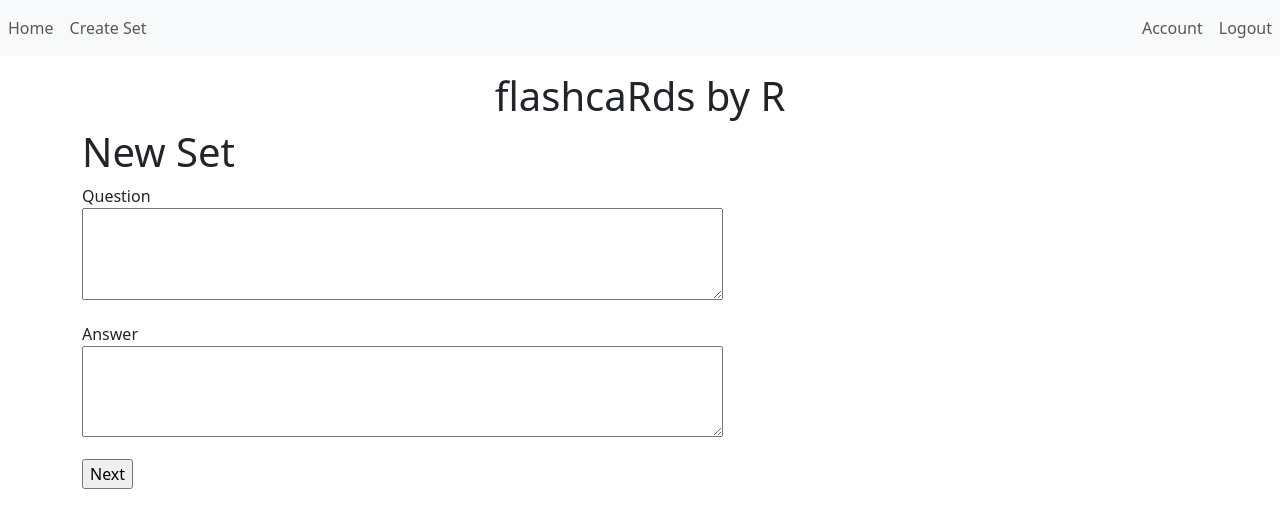
After one commit to rotimijoseph/flashcards-app, a Flask app: page /create in a window 1280 px wide. The commit adds this page. Shown: the top 528 px of the page. Run offline with Flask 3, Linux system fonts and the light colour scheme; a user stored in the database is signed in.

Commit message:
added the start of the flashcard functionality, able to write questions and answers which are stored in database, not yet able to see the questions and answers

```diff
--- a/app/forms.py
+++ b/app/forms.py
@@ -17,3 +17,8 @@ class LoginForm(FlaskForm):
     username = StringField('Username', validators=[DataRequired(), Length(min=2, max=20)])
     password = PasswordField('Password', validators=[DataRequired()])
     submit = SubmitField('Login')
+
+class FlashCardForm(FlaskForm):
+    question = TextAreaField('Question', validators=[DataRequired()])
+    answer = TextAreaField('Answer', validators=[DataRequired()])
+    next = SubmitField('Next')
--- a/app/templates/base.html
+++ b/app/templates/base.html
@@ -11,6 +11,7 @@
     <nav class="navbar navbar-expand-lg navbar-light bg-light mb-3">
         <ul class="navbar-nav me-auto">
             <li class="nav-item active"><a class="nav-link" href="{{ url_for ('home')}}">Home</a></li>
+            <li class="nav-item active"><a class="nav-link" href="{{ url_for ('create')}}">Create Set</a></li>
         </ul>
         <ul class="navbar-nav ms-auto"> <!-- ms auto moves item to far right, while me auto keeps it on the left -->
             {% if current_user.is_authenticated %}
--- /dev/null
+++ b/app/templates/create.html
@@ -0,0 +1,32 @@
+{% extends "base.html" %}
+
+{% block content %}
+
+<style>
+    .input-field {
+        width: 70ch;
+        height: 10ch
+    }
+</style>
+
+
+<h1> {{ title }}</h1>
+
+<form method="POST" action="{{ url_for('create') }}" novalidate>
+    {{ form.hidden_tag() }}
+    <div class="mb-3">
+        {{ form.question.label}}<br/>{{ form.question(class="input-field") }}
+        {% for error in form.question.errors %}
+            <span style="color: red;">[{{ error }}]</span>
+        {% endfor %}
+    </div>
+    <div class="mb-3">
+        {{ form.answer.label}}<br/>{{ form.answer(class="input-field") }}
+        {% for error in form.answer.errors %}
+            <span style="color: red;">[{{ error }}]</span>
+        {% endfor %}
+    </div>
+    <div class="mb-3">{{ form.next() }}</div>
+</form>
+
+{% endblock %}
--- a/app/views.py
+++ b/app/views.py
@@ -1,8 +1,9 @@
 from flask import render_template, redirect, url_for, flash, request
 from app import app, db, bcrypt
-from app.forms import RegisterForm, LoginForm
-from app.models import User
+from app.forms import RegisterForm, LoginForm, FlashCardForm
+from app.models import User, FlashCard
 from flask_login import login_user, current_user, logout_user, login_required
+from sqlalchemy.exc import SQLAlchemyError
 
 @app.route("/")
 def home():
@@ -37,7 +38,8 @@ def login():
         if user and bcrypt.check_password_hash(user.password, form.password.data):
             login_user(user)  # remember=form.remember.data
             next_page = request.args.get('next') # args is a dictionary, next parameter is optional
-            return redirect(next_page) if next_page else redirect(url_for('home')) # a ternary(?) conditional
+            flash('You have successfully logged in.', 'success')
+            return redirect(next_page) if next_page else redirect(url_for('home')) # a ternary(?) conditional - functionality not quite working
         else:
             flash('Login unsuccessful. Please check username and password', 'danger')
     return render_template('login.html', form=form) # next pass titles in
@@ -51,3 +53,21 @@ def logout():
 @login_required
 def account():
     return render_template('account.html')
+
+@app.route("/create", methods=['GET', 'POST'])
+def create():
+    form = FlashCardForm()
+    if current_user.is_authenticated == False:
+        return redirect(url_for('login')) # to make sure logged in users can't login in or register again
+    if form.validate_on_submit():
+        new_flashcard = FlashCard(question=form.question.data, answer=form.answer.data, user_id=current_user.user_id)
+
+        db.session.add(new_flashcard)
+        try:
+            db.session.commit()
+            flash('Added to set', 'success')
+            return redirect(url_for('create'))
+        except SQLAlchemyError as e:  # Specific exception handling
+            db.session.rollback()
+            flash(f'Error: {str(e)}', 'error')
+    return render_template('create.html', form=form, title="New Set")
```
Also changed, not shown: app/models.py (+7 -0 lines), app/templates/home.html (+11 -0 lines), app/data/data.sqlite, flashcards app.png (added).
